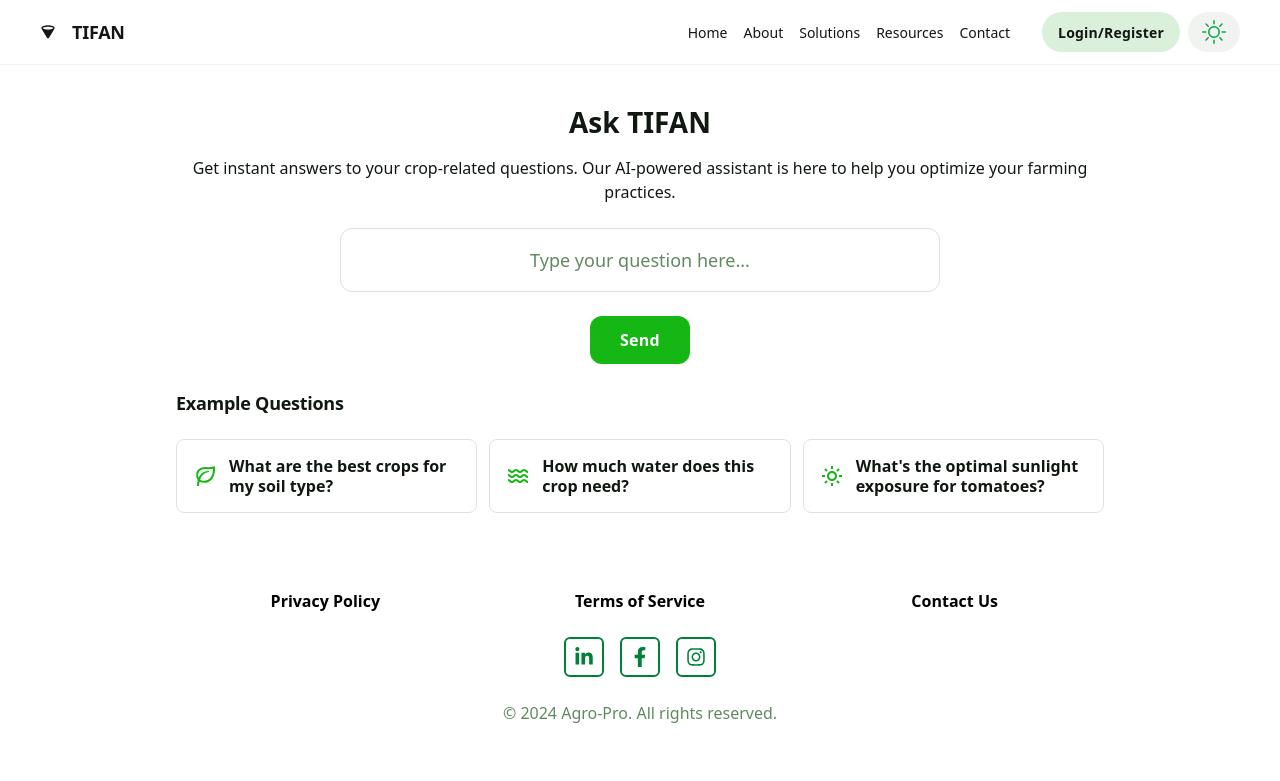
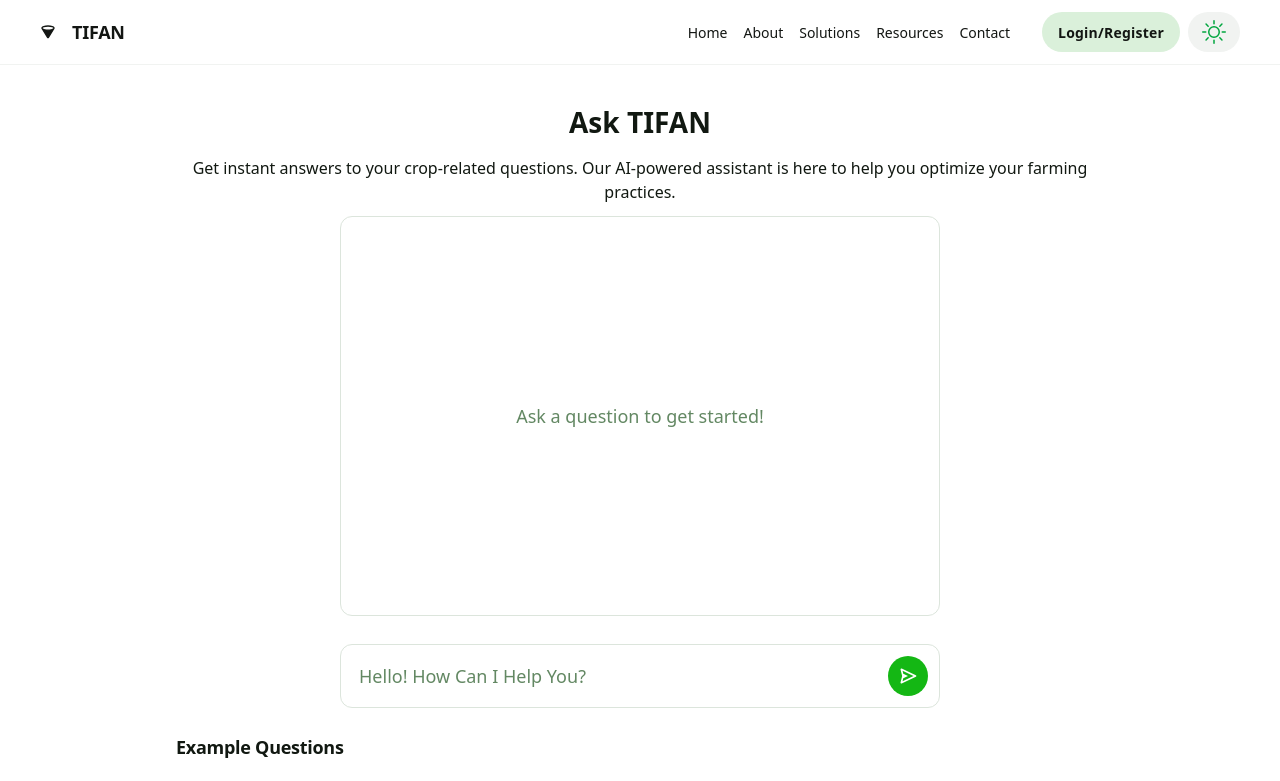
Before and after one commit to ironhulk5226/AgroPro, a React (Vite) app: page / in a window 1280 px wide. Shown: the top 781 px of the page. Built offline with nearby package versions, Linux system fonts and the light colour scheme.

Commit message:
Chatbot working backend done

```diff
--- a/package.json
+++ b/package.json
@@ -11,10 +11,13 @@
   },
   "dependencies": {
     "@tailwindcss/vite": "^4.1.11",
+    "axios": "^1.11.0",
     "react": "^19.1.0",
     "react-dom": "^19.1.0",
     "react-icons": "^5.5.0",
+    "react-markdown": "^10.1.0",
     "react-router-dom": "^7.7.1",
+    "react-spinners": "^0.17.0",
     "tailwindcss": "^4.1.11"
   },
   "devDependencies": {
--- a/src/Pages/Chatbot.jsx
+++ b/src/Pages/Chatbot.jsx
@@ -1,10 +1,103 @@
-import React, { useState } from "react";
+import React, { useState, useRef, useEffect } from "react";
 import Header from "../components/Header";
 import Footer from "../components/Footer";
-import { BiLeaf, BiWater, BiSun } from "react-icons/bi";
+import { BiLeaf, BiWater, BiSun, BiSend } from "react-icons/bi";
+import axios from "axios";
+import { SyncLoader } from "react-spinners";
+import ReactMarkdown from "react-markdown";
+// Gemini API KEY : AIzaSyAdTDHfDBd0OsXkOJWPXzJ4dmC1uqOOc24
+//'https://generativelanguage.googleapis.com/v1beta/models/gemini-pro:generateContent?key=AIzaSyAdTDHfDBd0OsXkOJWPXzJ4dmC1uqOOc24'
 
 function Chatbot() {
+  const url = "https://generativelanguage.googleapis.com/v1beta/models/gemini-2.0-flash:generateContent";
+  const API_KEY = "AIzaSyAdTDHfDBd0OsXkOJWPXzJ4dmC1uqOOc24";
+
   const [question, setQuestion] = useState("");
+  const [ans, setAns] = useState("");
+  const [loader, setLoader] = useState(false);
+  const [messages, setMessages] = useState([]);
+  const chatContainerRef = useRef(null);
+
+  const sendingData = {
+    "contents": [
+      {
+        "parts": [
+          {
+            "text": question
+          }
+        ]
+      }
+    ]
+  }
+
+  const getData = () => {
+  if (!question.trim()) return;
+
+  // Add system instruction as the first part of contents
+  const systemPrompt = "You are a helpful agricultural specialist AI. Always answer questions with expertise in farming, crops, soil, water management, and related agriculture topics, answer in clear concise and simple manner so that any user can understand easily";
+
+  const payload = {
+    contents: [
+      {
+        role: "user",
+        parts: [{ text: question }]
+      }
+    ],
+    systemInstruction: {
+      role: "system",
+      parts: [
+        {
+          text:
+            "You are a helpful agricultural specialist AI. Always answer questions with expertise in farming, crops, soil, water management, and related agriculture topics, answer in clear concise but detailed and simple manner so that any user can understand easily"
+        }
+      ]
+    }
+  };
+
+  // Add user question to chat UI
+  const newUserMessage = { type: 'question', content: question };
+  setMessages(prev => [...prev, newUserMessage]);
+
+  setLoader(true);
+
+  axios.post(url, payload, {
+    headers: {
+      "Content-Type": "application/json",
+      "X-goog-api-key": API_KEY
+    }
+  })
+  .then(res => {
+    const answer = res.data.candidates[0].content.parts[0].text;
+    setAns(answer);
+    const newAIMessage = { type: 'answer', content: answer };
+    setMessages(prev => [...prev, newAIMessage]);
+    setQuestion("");
+  })
+  .catch(e => {
+    console.log(e);
+    const errorMessage = { type: 'answer', content: "Sorry, I couldn't process your request. Please try again." };
+    setMessages(prev => [...prev, errorMessage]);
+  })
+  .finally(() => setLoader(false));
+};
+
+
+  const handleInput = (e) => {
+    setQuestion(e.target.value);
+  }
+
+  const handleKeyPress = (e) => {
+    if (e.key === 'Enter' && !e.shiftKey) {
+      e.preventDefault();
+      getData();
+    }
+  }
+
+  useEffect(() => {
+    if (chatContainerRef.current) {
+      chatContainerRef.current.scrollTop = chatContainerRef.current.scrollHeight;
+    }
+  }, [messages]);
 
   return (
     <div>
@@ -20,26 +113,66 @@ function Chatbot() {
             assistant is here to help you optimize your farming practices.
           </p>
 
-          {/* Input Field  */}
-          <div className="flex justify-center px-4 py-3">
-            <label className="flex flex-col w-full max-w-[600px]">
-              <input
-                placeholder="Type your question here..."
-                className="form-input w-full rounded-xl text-[#111811] focus:outline-0 focus:ring-0 border border-[#dce5dc] bg-white focus:border-[#14b714] h-16 placeholder:text-[#638863] p-[18px] text-lg font-normal leading-normal text-center"
-                value={question}
-                onChange={(e) => setQuestion(e.target.value)}
-              />
-            </label>
+          {/* Chat Messages Display */}
+           <div
+             ref={chatContainerRef}
+             className="flex flex-col w-full max-w-[600px] mx-auto mb-4 h-[400px] overflow-y-auto border border-[#dce5dc] rounded-xl bg-white p-4"
+           >
+            {messages.length === 0 ? (
+              <div className="flex items-center justify-center h-full text-[#638863] text-lg">
+                <p>Ask a question to get started!</p>
+              </div>
+            ) : (
+              messages.map((message, index) => (
+                <div key={index} className={`mb-4 ${message.type === 'question' ? 'self-end' : 'self-start'}`}>
+                  <div
+                    className={`p-3 rounded-lg max-w-[80%] ${message.type === 'question'
+                      ? 'bg-[#e6f7e6] text-[#111811] ml-auto'
+                      : 'bg-[#f1f5f1] text-[#111811]'}`}
+                  >
+                    {message.type === 'question' ? (
+                      <p className="whitespace-pre-wrap break-words">{message.content}</p>
+                    ) : (
+                      <div className="markdown-content text-[#14b714]">
+                        <ReactMarkdown>{message.content}</ReactMarkdown>
+                      </div>
+                    )}
+                  </div>
+                </div>
+              ))
+            )}
+            {loader && (
+              <div className="self-start p-3 rounded-lg bg-[#f1f5f1] text-[#14b714]">
+                <SyncLoader color="#14b714" size={8} margin={2} />
+              </div>
+            )}
           </div>
 
-          {/* Send Button */}
-          <div className="flex px-4 py-3 justify-center">
-            <button
-              className="flex min-w-[100px] max-w-[480px] cursor-pointer items-center justify-center overflow-hidden rounded-xl h-12 px-5 bg-[#14b714] text-white text-base font-bold leading-normal tracking-[0.015em]"
-              onClick={() => alert(`Your Question: ${question}`)}
-            >
-              <span className="truncate">Send</span>
-            </button>
+          {/* Input Field and Send Button */}
+          <div className="flex justify-center px-4 py-3">
+            <div className="flex w-full max-w-[600px] relative">
+              <input
+                placeholder="Hello! How Can I Help You?"
+                className="form-input w-full rounded-xl text-[#111811] focus:outline-0 focus:ring-0 border border-[#dce5dc] bg-white focus:border-[#14b714] h-16 placeholder:text-[#638863] p-[18px] pr-[60px] text-lg font-normal leading-normal"
+                value={question}
+                onChange={handleInput}
+                onKeyPress={handleKeyPress}
+              />
+              <button
+                className="absolute right-3 top-1/2 transform -translate-y-1/2 flex items-center justify-center w-10 h-10 rounded-full bg-[#14b714] text-white cursor-pointer"
+                onClick={getData}
+                disabled={loader}
+              >
+                {loader ? (
+                  <SyncLoader color="#ffffff" size={4} margin={2} />
+                ) : (
+                  <>
+
+                  <BiSend size={20} />
+                  </>
+                )}
+              </button>
+            </div>
           </div>
 
           {/* Example Questions */}
@@ -49,7 +182,7 @@ function Chatbot() {
 
           <div className="grid grid-cols-[repeat(auto-fit,minmax(158px,1fr))] gap-3 p-4">
             {/* Example 1 */}
-            <div className="flex flex-1 gap-3 rounded-lg border border-[#dce5dc] bg-white p-4 items-center">
+            <div className="flex flex-1 gap-3 rounded-lg border border-[#dce5dc] bg-white p-4 items-center  hover:bg-[#e6f7e6] cursor-pointer" onClick={()=>setQuestion("What are the best crops for my soil type?")}>
               <div className="text-[#14b714] text-2xl">
                 <BiLeaf />
               </div>
@@ -59,7 +192,7 @@ function Chatbot() {
             </div>
 
             {/* Example 2 */}
-            <div className="flex flex-1 gap-3 rounded-lg border border-[#dce5dc] bg-white p-4 items-center">
+            <div className="flex flex-1 gap-3 rounded-lg border border-[#dce5dc] bg-white p-4 items-center  hover:bg-[#e6f7e6] cursor-pointer" onClick={()=>setQuestion("How much water does this crop need?")}>
               <div className="text-[#14b714] text-2xl">
                 <BiWater />
               </div>
@@ -69,7 +202,7 @@ function Chatbot() {
             </div>
 
             {/* Example 3 */}
-            <div className="flex flex-1 gap-3 rounded-lg border border-[#dce5dc] bg-white p-4 items-center">
+            <div className="flex flex-1 gap-3 rounded-lg border border-[#dce5dc] bg-white p-4 items-center hover:bg-[#e6f7e6] cursor-pointer" onClick={()=>setQuestion("What's the optimal sunlight exposure for tomatoes?")}>
               <div className="text-[#14b714] text-2xl">
                 <BiSun />
               </div>
--- a/src/Pages/Hero.jsx
+++ b/src/Pages/Hero.jsx
@@ -121,7 +121,6 @@ const Hero = () => {
           </div>
         </div>
       </div>
-
       {/*Footer*/}
       <Footer />
     </div>
--- a/src/index.css
+++ b/src/index.css
@@ -1 +1,116 @@
-@import 'tailwindcss'
+@import 'tailwindcss';
+
+/* Custom scrollbar styles */
+/* For Webkit browsers (Chrome, Safari, etc.) */
+::-webkit-scrollbar {
+  width: 8px;
+}
+
+::-webkit-scrollbar-track {
+  background: #f1f5f1;
+  border-radius: 10px;
+}
+
+::-webkit-scrollbar-thumb {
+  background: #14b714;
+  border-radius: 10px;
+}
+
+::-webkit-scrollbar-thumb:hover {
+  background: #0e8e0e;
+}
+
+/* For Firefox */
+* {
+  scrollbar-width: thin;
+  scrollbar-color: #14b714 #f1f5f1;
+}
+
+/* Markdown content styling */
+.markdown-content h1,
+.markdown-content h2,
+.markdown-content h3,
+.markdown-content h4,
+.markdown-content h5,
+.markdown-content h6 {
+  color: #14b714;
+  font-weight: bold;
+  margin-top: 1rem;
+  margin-bottom: 0.5rem;
+}
+
+.markdown-content h1 {
+  font-size: 1.5rem;
+}
+
+.markdown-content h2 {
+  font-size: 1.25rem;
+}
+
+.markdown-content h3 {
+  font-size: 1.125rem;
+}
+
+.markdown-content p {
+  margin-bottom: 0.75rem;
+}
+
+.markdown-content ul,
+.markdown-content ol {
+  margin-left: 1.5rem;
+  margin-bottom: 0.75rem;
+}
+
+.markdown-content ul {
+  list-style-type: disc;
+}
+
+.markdown-content ol {
+  list-style-type: decimal;
+}
+
+.markdown-content a {
+  color: #14b714;
+  text-decoration: underline;
+}
+
+.markdown-content code {
+  background-color: #f1f5f1;
+  padding: 0.125rem 0.25rem;
+  border-radius: 0.25rem;
+  font-family: monospace;
+}
+
+.markdown-content pre {
+  background-color: #f1f5f1;
+  padding: 0.75rem;
+  border-radius: 0.5rem;
+  overflow-x: auto;
+  margin-bottom: 0.75rem;
+}
+
+.markdown-content blockquote {
+  border-left: 4px solid #14b714;
+  padding-left: 1rem;
+  margin-left: 0;
+  margin-right: 0;
+  font-style: italic;
+  color: #638863;
+}
+
+.markdown-content table {
+  border-collapse: collapse;
+  width: 100%;
+  margin-bottom: 0.75rem;
+}
+
+.markdown-content th,
+.markdown-content td {
+  border: 1px solid #dce5dc;
+  padding: 0.5rem;
+}
+
+.markdown-content th {
+  background-color: #e6f7e6;
+  font-weight: bold;
+}
```
Also changed, not shown: 1 other file (tests, documents, lock files or other folders).
